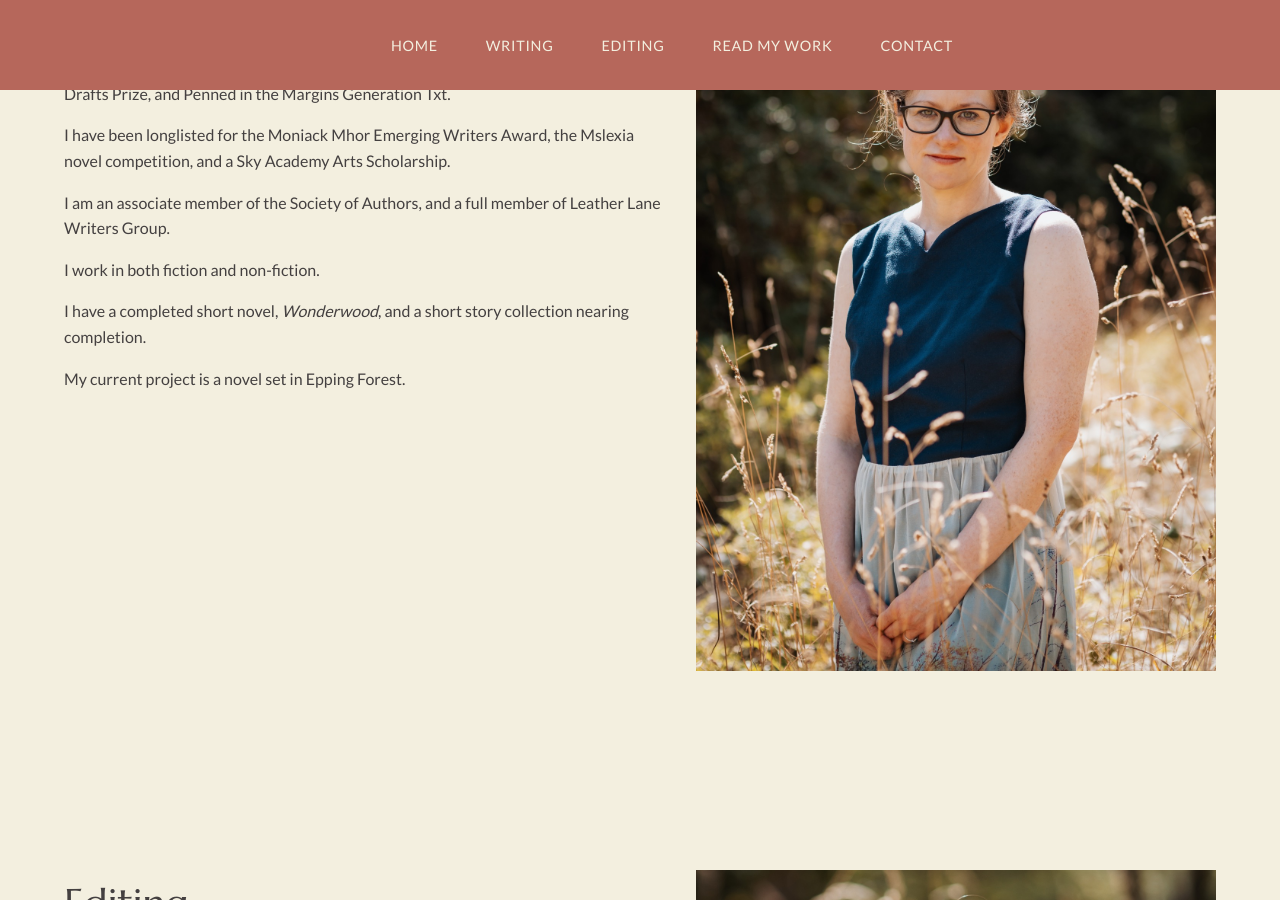
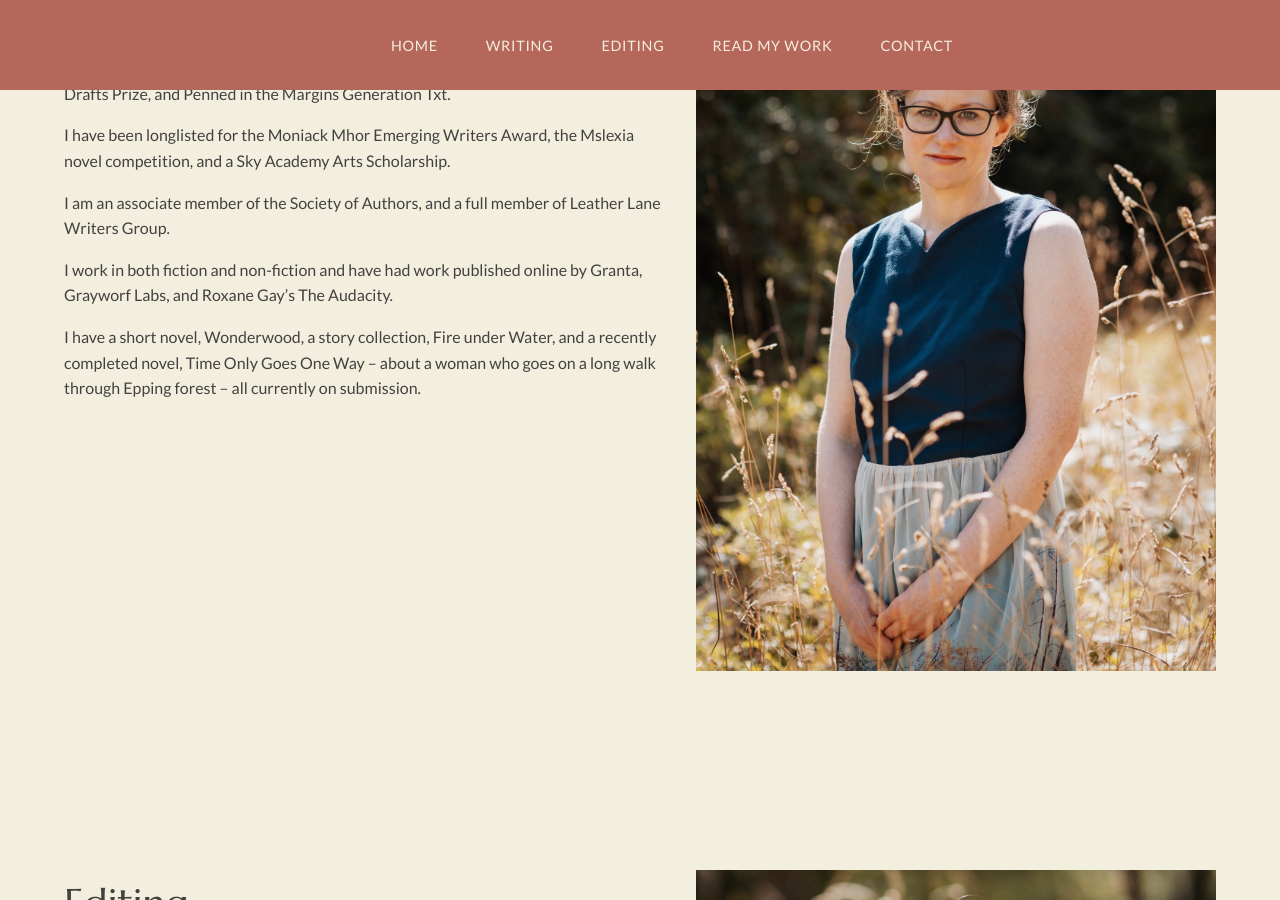
Before and after one commit to kwhiteheadsite/kwhiteheadsite.github.io, a Jekyll site: the page built from index.md, in a window 1280 px wide and 900 px high, scrolled down 1976 px. Built offline with Jekyll 4.4.1, drawn with Linux system fonts in a browser that asks for light colours.

Commit message:
Update bio

```diff
--- a/index.md
+++ b/index.md
@@ -46,9 +46,8 @@ sections:
 
             <p>I am an associate member of the Society of Authors, and a full member of Leather Lane Writers Group.</p>
 
-            <p>I work in both fiction and non-fiction.</p>
-            <p>I have a completed short novel, <i>Wonderwood</i>, and a short story collection nearing completion.</p>
-            <p>My current project is a novel set in Epping Forest.</p>
+            <p>I work in both fiction and non-fiction and have had work published online by Granta, Grayworf Labs, and Roxane Gay’s The Audacity.</p>
+            <p>I have a short novel, Wonderwood, a story collection, Fire under Water, and a recently completed novel, Time Only Goes One Way – about a woman who goes on a long walk through Epping forest – all currently on submission. </p>
         </div>
         <div class="image-content">
             <img src="assets/images/KatyWhitehead090925-04.jpg" alt="A portrait of a woman with glasses and brown hair, standing outdoors in a field of tall, dry grasses. She is wearing a dark blue sleeveless top and a pale, patterned skirt. Her hands are clasped in front of her. The background is a mix of green foliage and dappled sunlight.">
```
